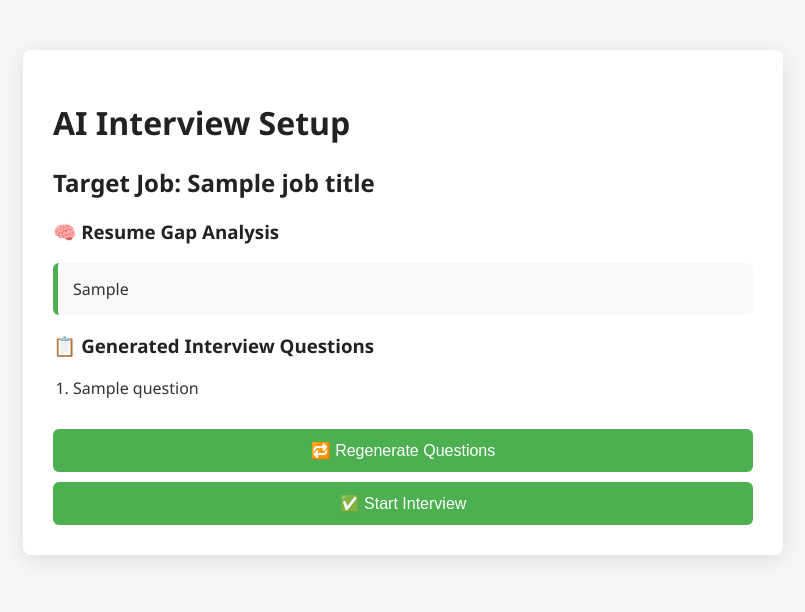
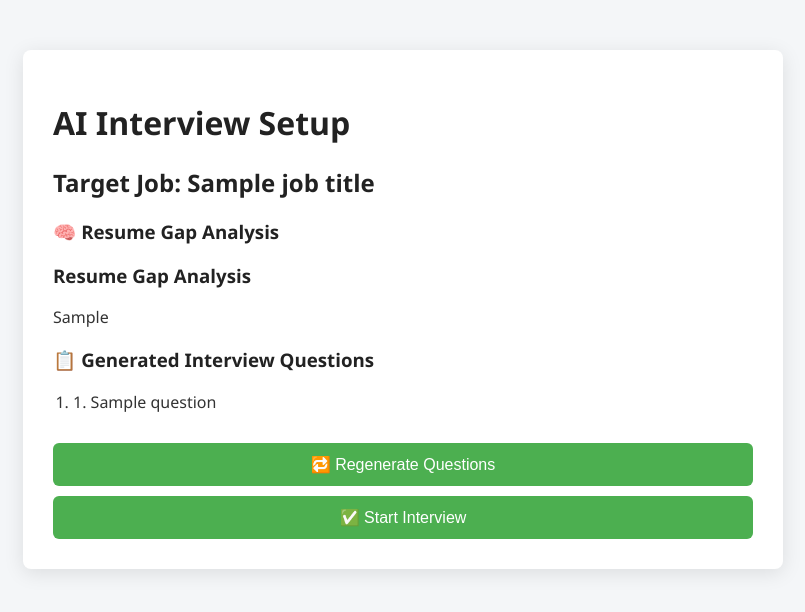
Before and after one commit to JaidenTGreen/AI-Hackfest-25, a Flask app: template templates/interview.html in a window 1280 px wide. Shown: the top 612 px of the page, without its empty margins (237-1042 px from the left). Run offline with Flask 3, Linux system fonts and the light colour scheme; the template is opened without the code that fills it: most values are stand-ins (such as "Sample title", 1, 10 or a date in 2020).

Commit message:
Final interview.html update
Some late night reformatting

```diff
--- a/templates/interview.html
+++ b/templates/interview.html
@@ -2,13 +2,13 @@
 Author: Jaiden Green
 School: University of Kansas
 Created: Friday, April 11, 2025 6:45 PM
-Last Updated: Friday, April 12, 2025 6:00 PM
+Last Updated: Sunday, April 13, 2025 3:58 AM
 Program Description:
   This is a Flask web application that allows users to upload their resume and target job title.
   The application uses the Gemini API to analyze the resume and generate interview questions based on the job title.
   The user can then view the generated questions and prepare for their interview.
 Collaborators: None
-Sources: ChatGPT, W3Schools, Flask Documentation
+Sources: ChatGPT, W3Schools
 -->
 
 <!DOCTYPE html>
@@ -25,14 +25,18 @@ Sources: ChatGPT, W3Schools, Flask Documentation
 
     <section>
       <h3>🧠 Resume Gap Analysis</h3>
-      <div class="analysis-box">{{ gap_analysis | safe }}</div>
+      <div class="question-result" style="margin-top: 1em;">
+        <h3>Resume Gap Analysis</h3>
+        <p>{{ gap_analysis | safe }}</p>
+      </div>
     </section>
 
     <section>
       <h3>📋 Generated Interview Questions</h3>
       <ol>
         {% for q in questions %}
-          <li>{{ q }}</li>
+          {% set cleaned = q.split(' ', 1)[1] if q.split(' ', 1)[0].replace('.', '').isdigit() else q %}
+        <li style="margin-bottom: 0.5em;">{{ loop.index }}. {{ cleaned }}</li>
         {% endfor %}
       </ol>
     </section>
```
